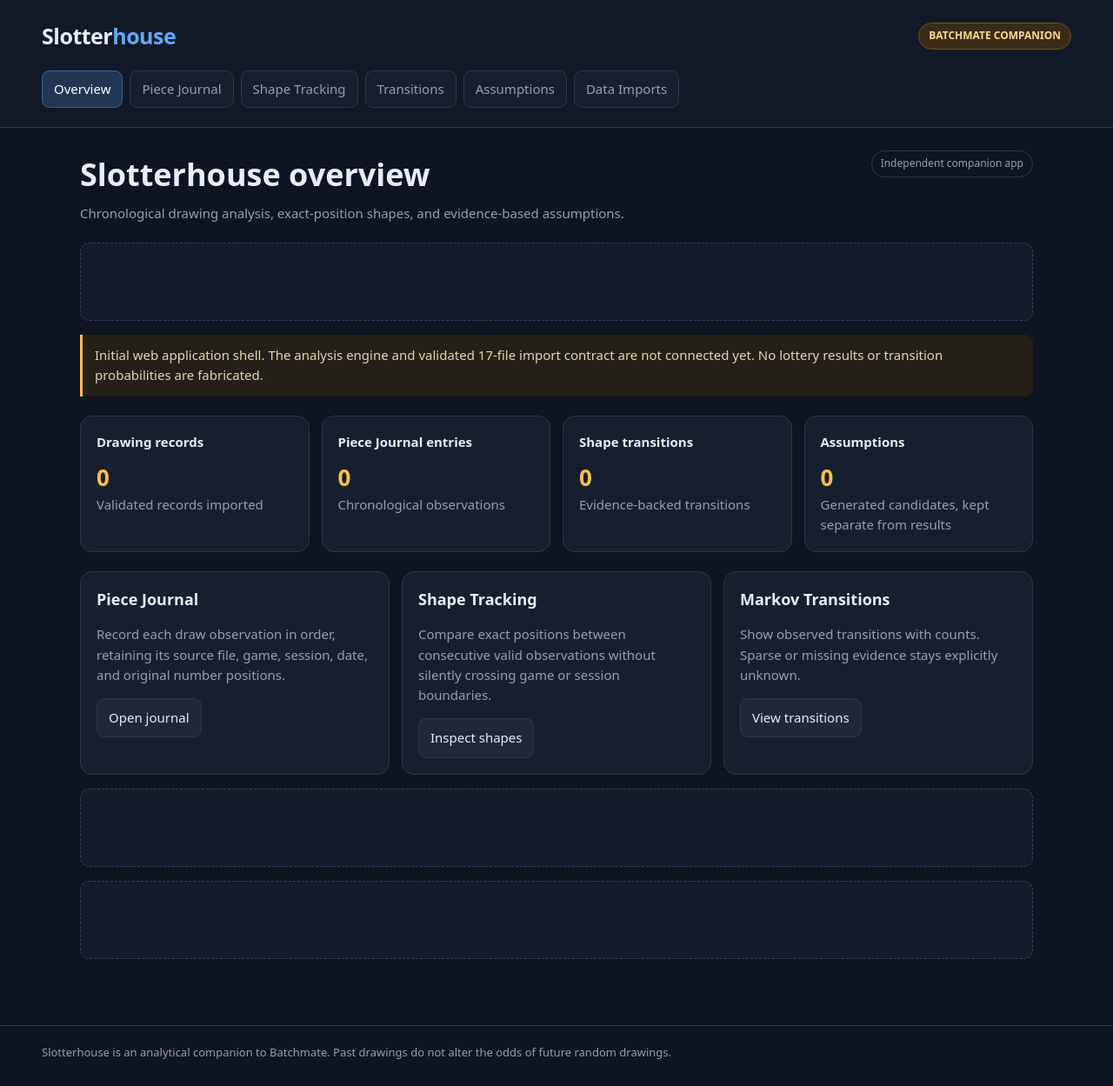
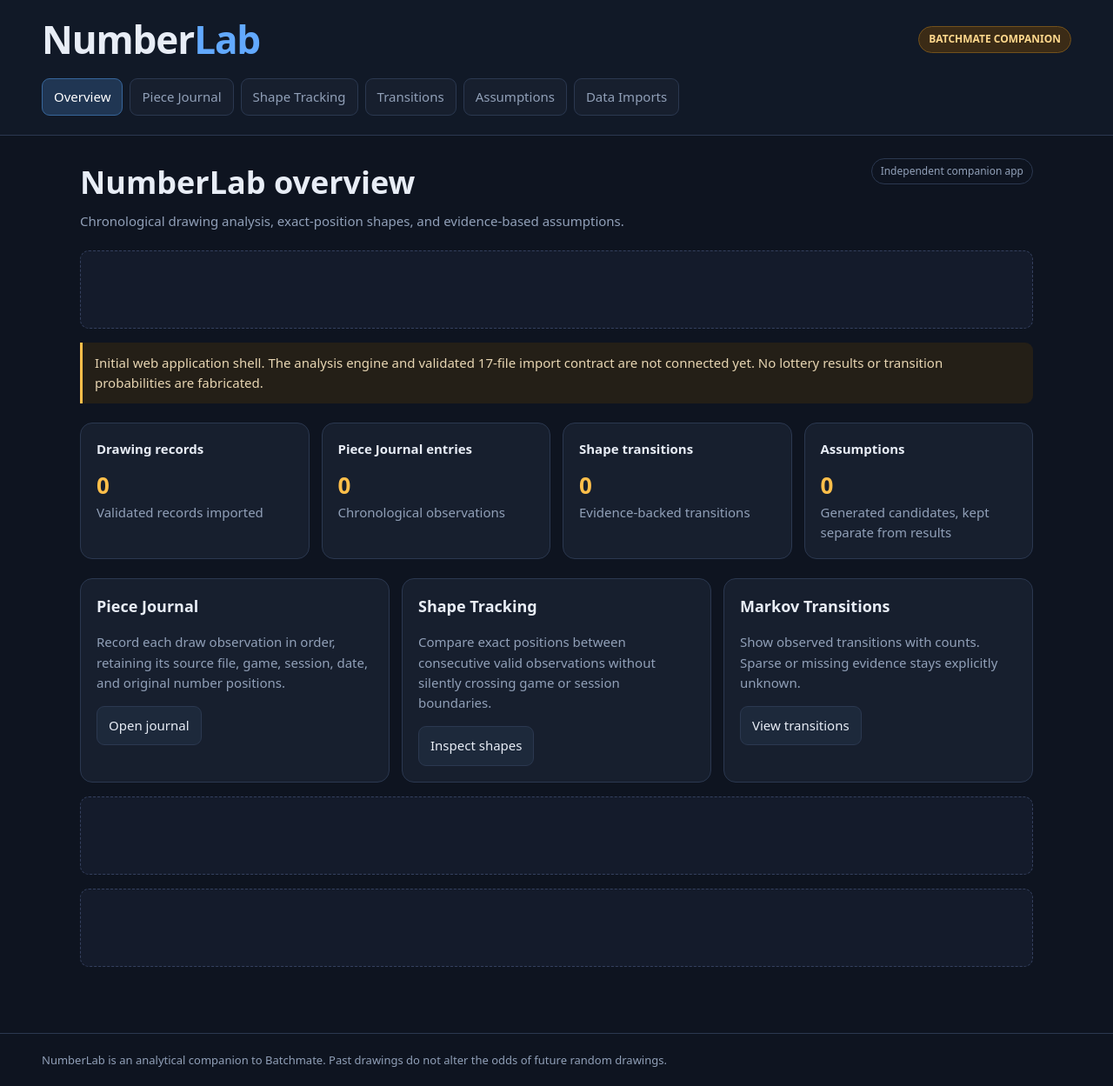
Before and after one commit to kliggins12/Slotterhouse, a plain HTML site: page index.html in a window 1280 px wide. Shown: the whole page at 87% size. Drawn offline with Linux system fonts and the light colour scheme.

Commit message:
Make NumberLab title prominent in header

```diff
--- a/index.html
+++ b/index.html
@@ -6,12 +6,12 @@
 <meta name="theme-color" content="#101522">
 <meta name="google-adsense-account" content="ca-pub-7028777519947527">
 <script async src="https://pagead2.googlesyndication.com/pagead/js/adsbygoogle.js?client=ca-pub-7028777519947527" crossorigin="anonymous"></script>
-<title>Slotterhouse — Batchmate companion</title>
+<title>NumberLab — Batchmate companion</title>
 <style>
 :root{color-scheme:dark;--bg:#0e1420;--panel:#171f2e;--panel2:#1d293b;--line:#2b3850;--text:#e8edf6;--muted:#91a0b8;--gold:#ffbf4a;--blue:#62a9ff;--green:#57d6a5}
 *{box-sizing:border-box}body{margin:0;background:var(--bg);color:var(--text);font:15px/1.55 system-ui,-apple-system,Segoe UI,sans-serif}
 header{padding:22px clamp(18px,4vw,48px);border-bottom:1px solid var(--line);background:#111927}
-.top{display:flex;align-items:center;justify-content:space-between;gap:16px;flex-wrap:wrap}.brand{font-size:25px;font-weight:800;letter-spacing:-.5px}.brand span{color:var(--blue)}.tag{border:1px solid #72511c;color:#ffd88d;background:#3b2b16;padding:5px 11px;border-radius:99px;font-size:12px;font-weight:700}
+.top{display:flex;align-items:center;justify-content:space-between;gap:16px;flex-wrap:wrap}.brand{font-size:clamp(34px,4.5vw,44px);font-weight:850;letter-spacing:-1.1px;line-height:1.08}.brand span{color:var(--blue)}.tag{border:1px solid #72511c;color:#ffd88d;background:#3b2b16;padding:5px 11px;border-radius:99px;font-size:12px;font-weight:700}
 nav{display:flex;gap:8px;flex-wrap:wrap;margin-top:20px}nav button{border:1px solid var(--line);background:var(--panel);color:var(--muted);padding:9px 13px;border-radius:9px;font:inherit;cursor:pointer}nav button.active{background:#203653;border-color:#37669b;color:#fff}
 main{max-width:1180px;margin:auto;padding:26px clamp(16px,4vw,42px) 60px}.intro{display:flex;justify-content:space-between;gap:24px;align-items:flex-start;flex-wrap:wrap;margin-bottom:22px}.intro h1{font-size:clamp(25px,4vw,36px);margin:0 0 5px}.muted{color:var(--muted)}.pill{font-size:12px;border:1px solid var(--line);border-radius:99px;padding:5px 10px;color:var(--muted)}
 .grid{display:grid;grid-template-columns:repeat(auto-fit,minmax(220px,1fr));gap:14px}.card{background:var(--panel);border:1px solid var(--line);border-radius:14px;padding:18px;min-width:0}.card h2,.card h3{margin:0 0 9px}.card h2{font-size:18px}.card h3{font-size:15px}.metric{font-size:26px;font-weight:750;color:var(--gold)}.section{margin-top:22px}.section>h2{font-size:19px;margin:0 0 12px}.action{display:inline-block;background:#21466e;border:1px solid #37699c;color:white;border-radius:9px;padding:10px 14px;text-decoration:none;cursor:pointer;font:inherit}.subtle{background:var(--panel2);border:1px solid var(--line);color:var(--text);border-radius:9px;padding:10px 13px;font:inherit;cursor:pointer}
@@ -24,13 +24,13 @@ footer{border-top:1px solid var(--line);padding:20px clamp(18px,4vw,48px);color:
 </head>
 <body>
 <header>
- <div class="top"><div class="brand">Slotter<span>house</span></div><span class="tag">BATCHMATE COMPANION</span></div>
- <nav aria-label="Slotterhouse sections">
+ <div class="top"><div class="brand" role="heading" aria-level="1">Number<span>Lab</span></div><span class="tag">BATCHMATE COMPANION</span></div>
+ <nav aria-label="NumberLab sections">
   <button class="active" data-view="overview">Overview</button><button data-view="journal">Piece Journal</button><button data-view="shapes">Shape Tracking</button><button data-view="transitions">Transitions</button><button data-view="assumptions">Assumptions</button><button data-view="imports">Data Imports</button>
  </nav>
 </header>
 <main>
-<section class="intro"><div><h1 id="pageTitle">Slotterhouse overview</h1><div class="muted">Chronological drawing analysis, exact-position shapes, and evidence-based assumptions.</div></div><span class="pill">Independent companion app</span></section>
+<section class="intro"><div><h1 id="pageTitle">NumberLab overview</h1><div class="muted">Chronological drawing analysis, exact-position shapes, and evidence-based assumptions.</div></div><span class="pill">Independent companion app</span></section>
 <div class="adslot" id="ad-top"><ins class="adsbygoogle"
      style="display:block"
      data-ad-format="autorelaxed"
@@ -88,7 +88,7 @@ footer{border-top:1px solid var(--line);padding:20px clamp(18px,4vw,48px);color:
      (adsbygoogle = window.adsbygoogle || []).push({});
 </script></div>
 </main>
-<footer>Slotterhouse is an analytical companion to Batchmate. Past drawings do not alter the odds of future random drawings.</footer>
+<footer>NumberLab is an analytical companion to Batchmate. Past drawings do not alter the odds of future random drawings.</footer>
 <script>
 const labels={overview:'Slotterhouse overview',journal:'Piece Journal',shapes:'Shape Tracking',transitions:'Transition analysis',assumptions:'Constrained assumptions',imports:'Data Imports'};
 function show(view){document.querySelectorAll('.panelview').forEach(x=>x.classList.toggle('active',x.id===view));document.querySelectorAll('nav button').forEach(x=>x.classList.toggle('active',x.dataset.view===view));document.getElementById('pageTitle').textContent=labels[view]||labels.overview;location.hash=view;}
```
